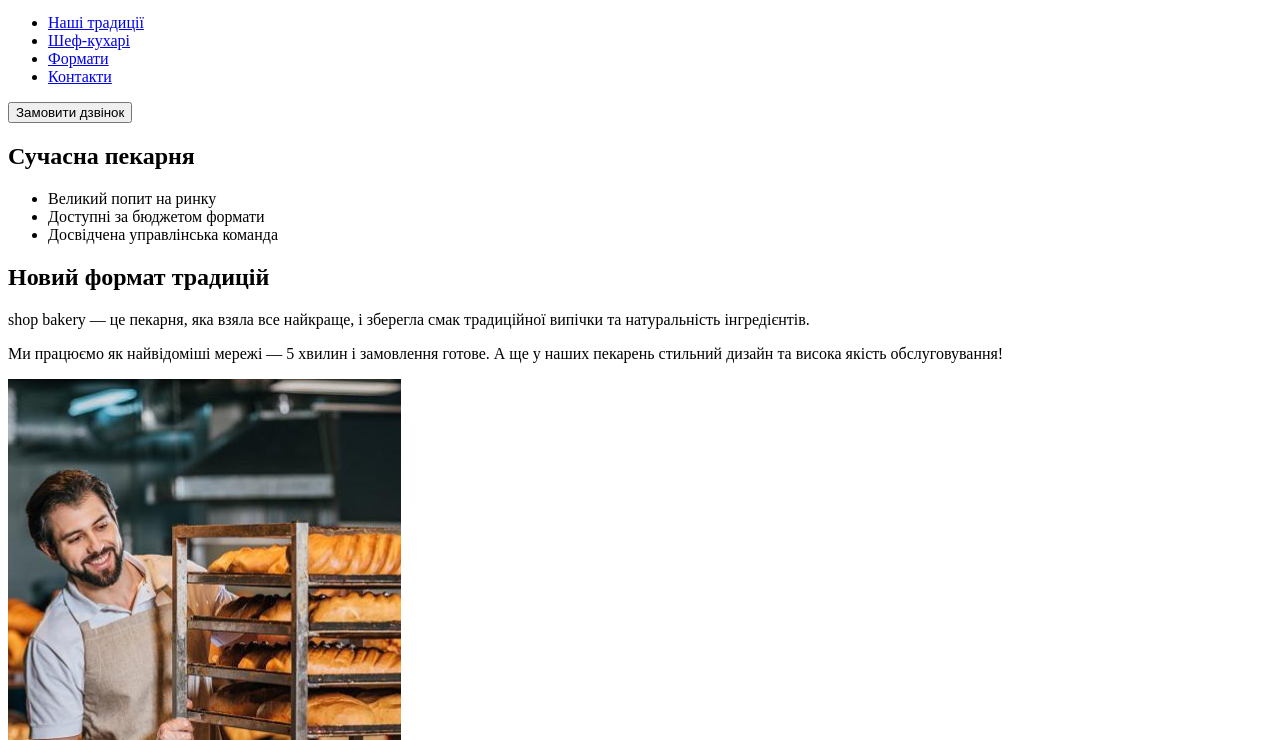
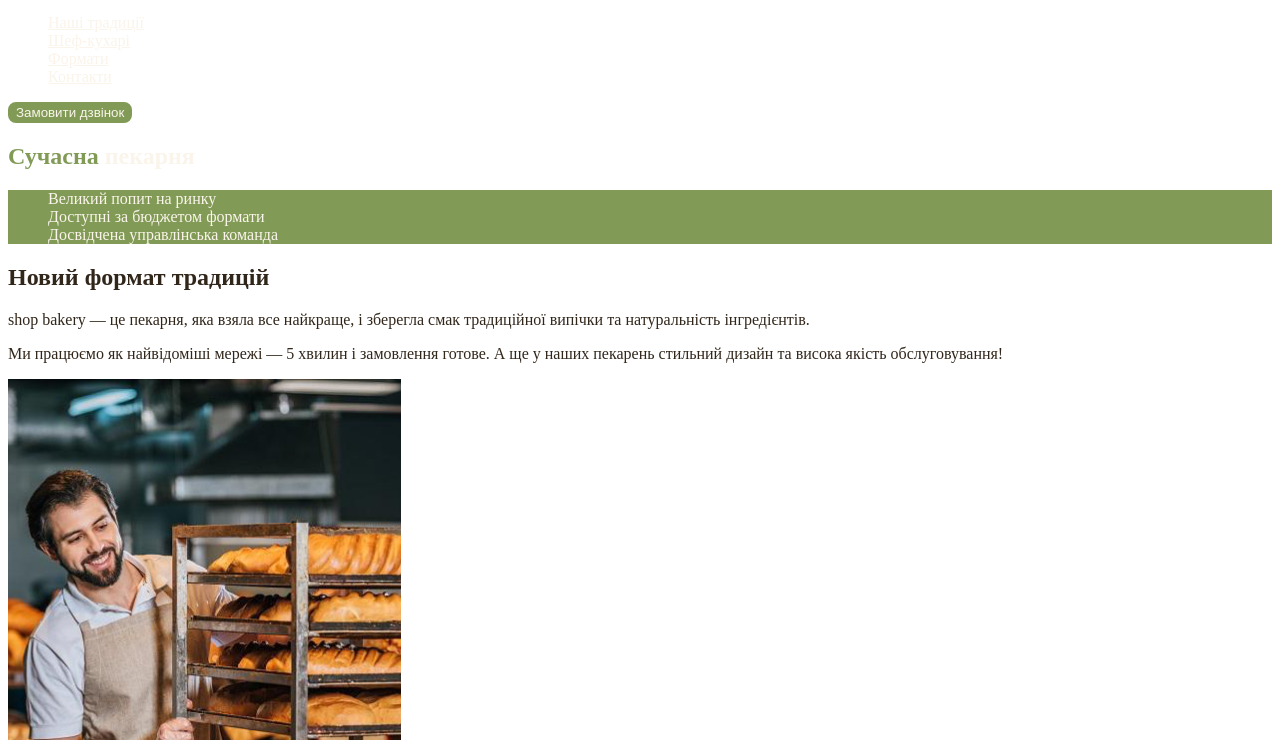
Before and after one commit to anastasiia-perederii/Shop-Bakery, a plain HTML site: page index.html in a window 1280 px wide. Shown: the part 60-800 px from the top of the page. Drawn offline with Linux system fonts and the light colour scheme.

Commit message:
Add style.css andcss variables

```diff
--- /dev/null
+++ b/css/style.css
@@ -0,0 +1,59 @@
+:root {
+    --color-primary-dark: #31261a;
+    --color-primary-light: #faf4ea;
+    --color-brand-light: #819b57;
+    --color-brand-dark: #465929;
+    --color-form: #a18268;
+}
+
+/*Base*/
+ul {
+    list-style-type: none;
+}
+body {
+    color: var(--color-primary-dark)
+}
+
+/*Buttons*/
+.button {
+    color: var(--color-primary-light);
+    background-color: var(--color-brand-light);
+    border: 2px solid var(--color-brand-light);
+    border-radius: 8px;
+    cursor: pointer;
+}
+
+.button:hover {
+    color: var(--color-brand-dark);
+    border: 2px solid var(--color-brand-dark);
+    background-color: transparent;
+}
+
+/*Link*/
+.link {
+    color: var(--color-primary-light);
+}
+
+.link:hover {
+    color: var(--color-brand-light);
+}
+
+/*Hero section*/
+.hero-title {
+    color: var(--color-primary-light);
+}
+
+.hero-title .accent {
+    color: var(--color-brand-light);
+
+}
+
+/*Advantages section*/
+.advantages-list {
+    color: var(--color-primary-light);
+    background-color:var(--color-brand-light);
+}
+
+.section-title .accent {
+    color: var(--color-brand-dark);
+}
--- a/index.html
+++ b/index.html
@@ -4,6 +4,7 @@
     <meta charset="UTF-8" />
     <meta http-equiv="X-UA-Compatible" content="IE=edge" />
     <meta name="viewport" content="width=device-width, initial-scale=1.0" />
+    <link rel="stylesheet" href="./css/style.css" />
     <title>Shop Bakery</title>
   </head>
   <body>
@@ -15,28 +16,36 @@
         </a>
         <ul>
           <li>
-            <a href="#traditions-section" target="_blank">Наші традиції</a>
+            <a class="link" href="#traditions-section" target="_blank"
+              >Наші традиції</a
+            >
           </li>
-          <li><a href="#chefs-section" target="_blank">Шеф-кухарі</a></li>
-          <li><a href="#formats-section" target="_blank">Формати</a></li>
-          <li><a href="#contact-section" target="_blank">Контакти</a></li>
+          <li>
+            <a class="link" href="#chefs-section" target="_blank">Шеф-кухарі</a>
+          </li>
+          <li>
+            <a class="link" href="#formats-section" target="_blank">Формати</a>
+          </li>
+          <li>
+            <a class="link" href="#contact-section" target="_blank">Контакти</a>
+          </li>
         </ul>
       </nav>
-      <button type="button">Замовити дзвінок</button>
+      <button type="button" class="button">Замовити дзвінок</button>
     </header>
 
     <main>
       <section>
-        <h1>Сучасна пекарня</h1>
+        <h1 class="hero-title"><span class="accent">Сучасна</span> пекарня</h1>
       </section>
       <section id="traditions-section">
-        <ul>
+        <ul class="advantages-list">
           <li>Великий попит на ринку</li>
           <li>Доступні за бюджетом формати</li>
           <li>Досвідчена управлінська команда</li>
         </ul>
         <!--ul>li*3-->
-        <h2>Новий формат традицій</h2>
+        <h2 class="section-title">Новий формат традицій</h2>
         <p>
           <span>shop bakery</span> — це пекарня, яка взяла все найкраще, і
           зберегла смак традиційної випічки та натуральність інгредієнтів.
@@ -52,7 +61,9 @@
         />
       </section>
       <section id="chefs-section">
-        <h2>Наші найкращі шеф -кухарі</h2>
+        <h2 class="section-title">
+          Наші найкращі <span class="accent">шеф-кухарі</span>
+        </h2>
         <ul>
           <li>
             <article>
@@ -76,7 +87,7 @@
         </ul>
       </section>
       <section id="formats-section">
-        <h2>Формати</h2>
+        <h2 class="section-title">Формати</h2>
         <ul>
           <li>
             <article>
@@ -112,7 +123,7 @@
         <!--article*2 - тег визиваемо два+ рази-->
       </section>
       <section id="contact-section">
-        <h2>Приєднуйся до мережі пекарень</h2>
+        <h2 class="section-title">Приєднуйся до мережі пекарень</h2>
         <iframe
           src="https://www.google.com/maps/embed?pb=!1m18!1m12!1m3!1d2540.1636289098733!2d30.4912733!3d50.4566776!2m3!1f0!2f0!3f0!3m2!1i1024!2i768!4f13.1!3m3!1m2!1s0x40d4ce637c006b2d%3A0xaf86385f19996ff0!2z0YPQuy4g0KHQtdGH0LXQstGL0YUg0KHRgtGA0LXQu9GM0YbQvtCyLCA1NCwg0JrQuNC10LIsIDAyMDAw!5e0!3m2!1sru!2sua!4v1733319319388!5m2!1sru!2sua"
           width="603"
@@ -131,11 +142,19 @@
         </a>
         <ul>
           <li>
-            <a href="#traditions-section" target="_blank">Наші традиції</a>
+            <a class="link" href="#traditions-section" target="_blank"
+              >Наші традиції</a
+            >
           </li>
-          <li><a href="#chefs-section" target="_blank">Шеф-кухарі</a></li>
-          <li><a href="#formats-section" target="_blank">Формати</a></li>
-          <li><a href="#contact-section" target="_blank">Контакти</a></li>
+          <li>
+            <a class="link" href="#chefs-section" target="_blank">Шеф-кухарі</a>
+          </li>
+          <li>
+            <a class="link" href="#formats-section" target="_blank">Формати</a>
+          </li>
+          <li>
+            <a class="link" href="#contact-section" target="_blank">Контакти</a>
+          </li>
         </ul>
       </nav>
       <address>
```
Also changed, not shown: style.css (deleted).
